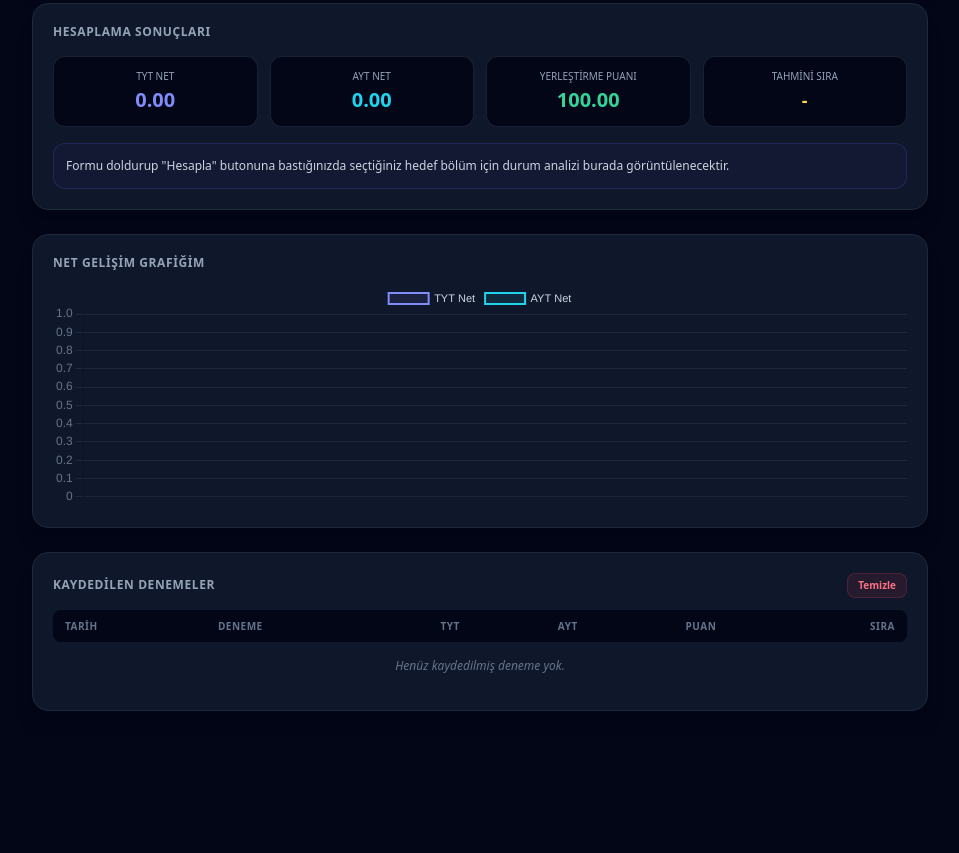
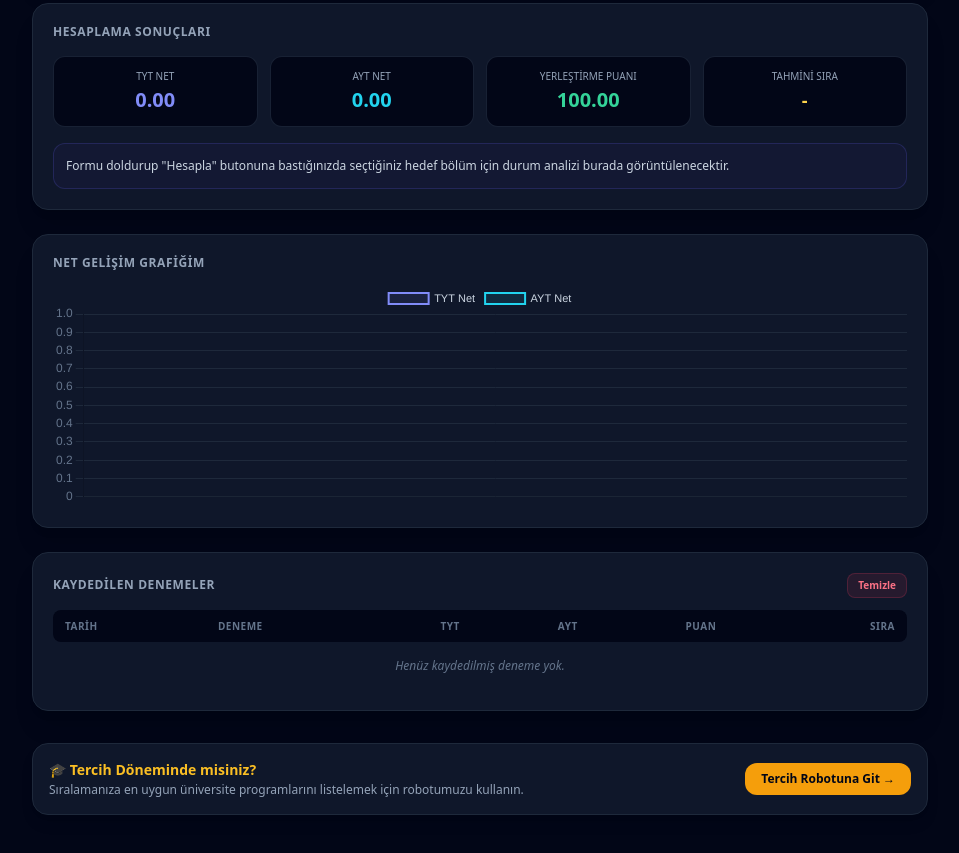
Before and after one commit to mtae2017/yks-net-hesaplayici, a plain HTML site: page index.html in a window 1280 px wide. Shown: the part 775-1628 px from the top of the page, without its empty margins (160-1119 px from the left). Before the commit the page ends 1510 px from the top, so only its background shows below. Drawn offline with nearby package versions, Linux system fonts and the light colour scheme.

Commit message:
Update index.html

```diff
--- a/index.html
+++ b/index.html
@@ -529,5 +529,17 @@
             renderAll();
         };
     </script>
+<!-- Tercih Robotu Yönlendirme Kartı -->
+<div class="max-w-4xl mx-auto mt-8 mb-4 text-center">
+    <div class="bg-slate-900 border border-slate-800 rounded-2xl p-4 shadow-lg flex flex-col sm:flex-row items-center justify-between gap-4">
+        <div class="text-left">
+            <h4 class="text-sm font-bold text-amber-400">🎓 Tercih Döneminde misiniz?</h4>
+            <p class="text-xs text-slate-400 mt-0.5">Sıralamanıza en uygun üniversite programlarını listelemek için robotumuzu kullanın.</p>
+        </div>
+        <a href="https://yks-tercih-robotu-iota.vercel.app" target="_blank" class="bg-amber-500 hover:bg-amber-400 text-slate-950 font-bold px-4 py-2 rounded-xl text-xs transition whitespace-nowrap">
+            Tercih Robotuna Git →
+        </a>
+    </div>
+</div>
 </body>
 </html>
```
